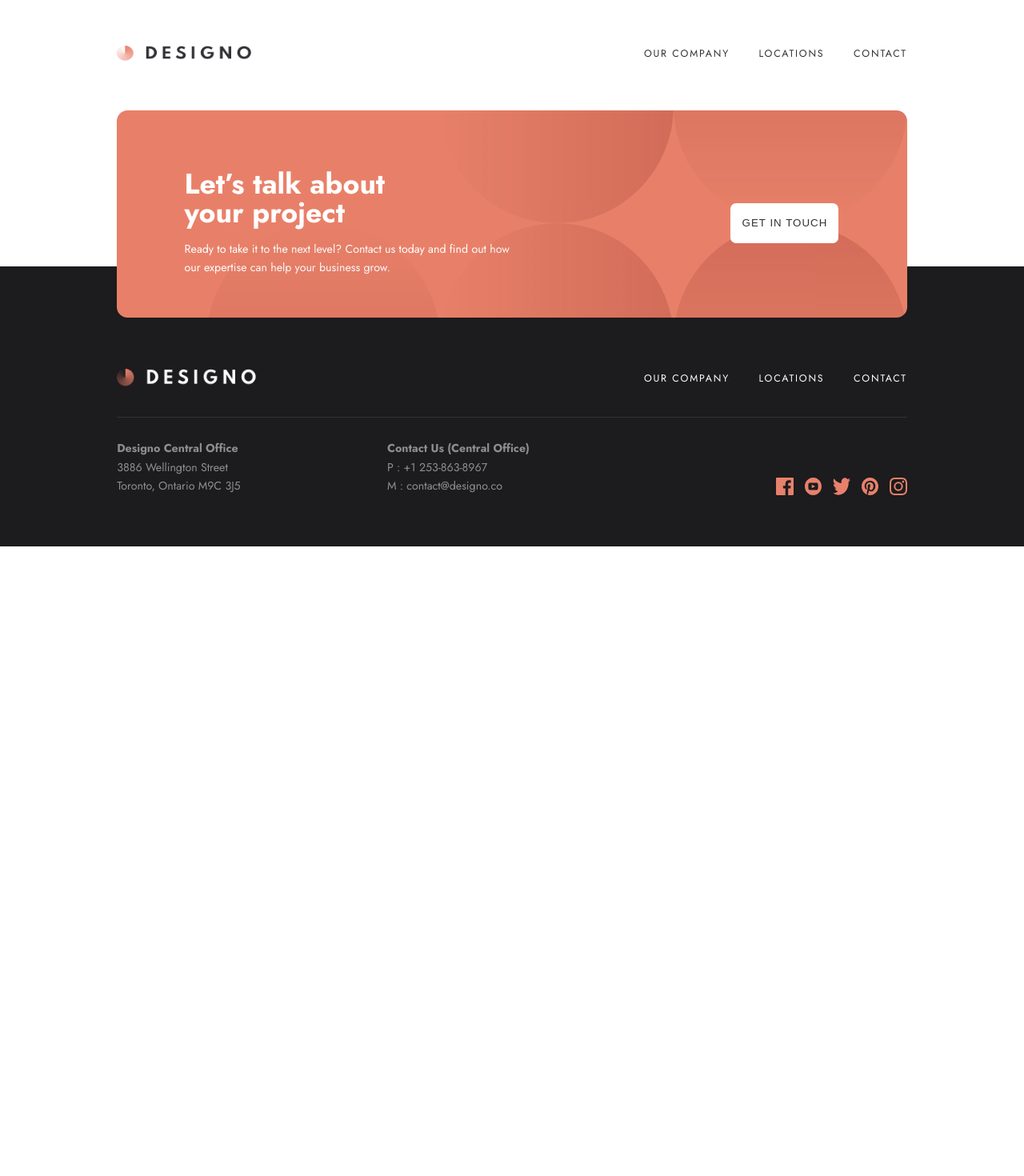
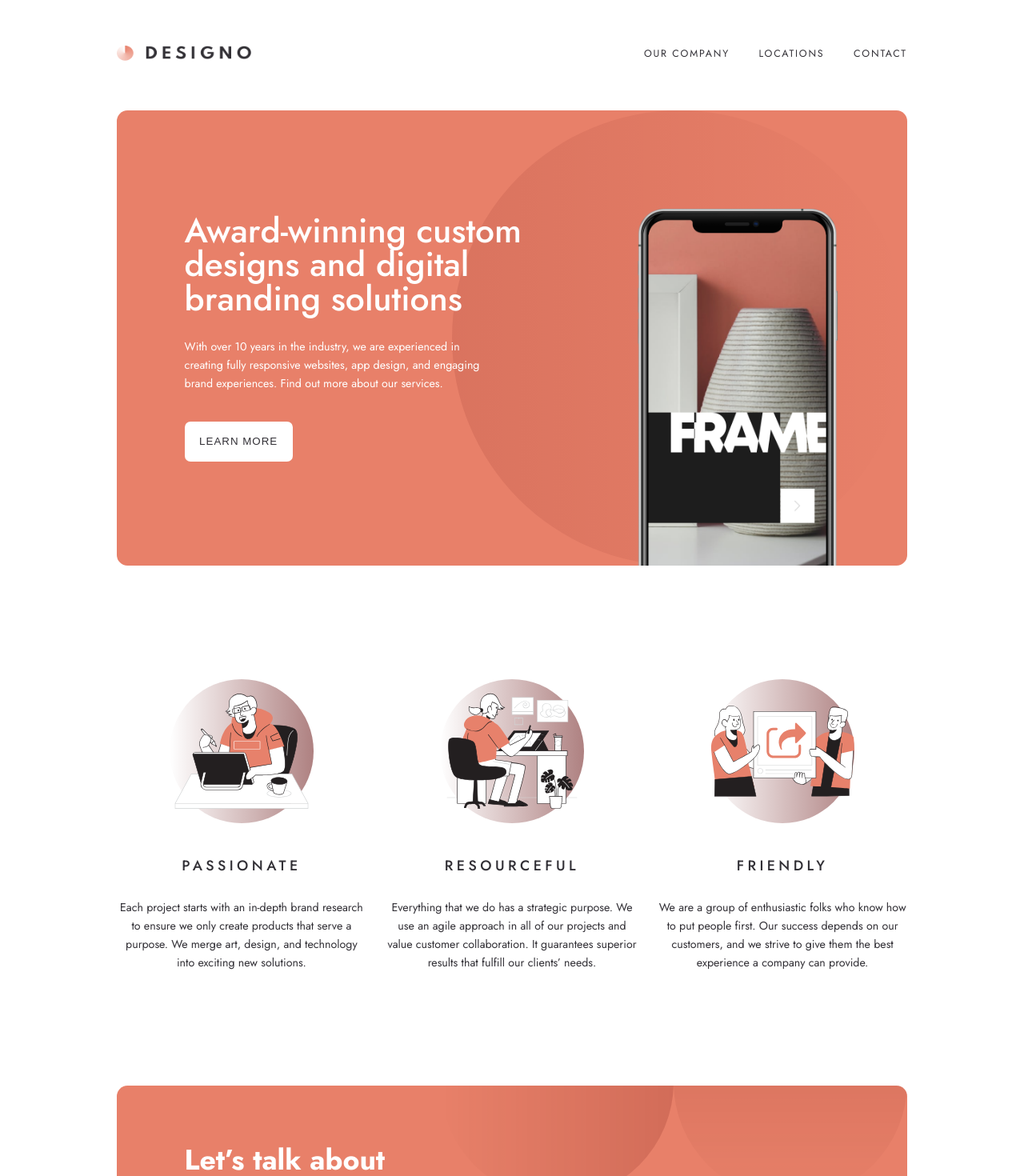
Before and after one commit to CodeVee/designo-multi-page-website, an Angular app: page / in a window 1280 px wide. Shown: the top 1470 px of the page at 80% size. Before the commit the page ends 800 px from the top, so only its background shows below. Built offline with nearby package versions, Linux system fonts and the light colour scheme.

Commit message:
first part home page

```diff
--- a/src/app/app-routing.module.ts
+++ b/src/app/app-routing.module.ts
@@ -1,12 +1,16 @@
 import { NgModule } from '@angular/core';
 import { RouterModule, Routes } from '@angular/router';
+import { HomeComponent } from './pages/home/home.component';
 
-const routes: Routes = [];
+const routes: Routes = [
+  { path: '', component: HomeComponent },
+  { path: '**', redirectTo: '', pathMatch: 'full' }
+];
 
 @NgModule({
   imports: [RouterModule.forRoot(routes)],
   exports: [RouterModule]
 })
 export class AppRoutingModule {
-  static components = [];
+  static components = [HomeComponent];
  }
--- a/src/app/app.component.html
+++ b/src/app/app.component.html
@@ -3,6 +3,11 @@
     <app-nav-bar></app-nav-bar>
   </div>
 </nav>
+<main class="main">
+  <div class="container">
+    <router-outlet></router-outlet>
+  </div>
+</main>
 <section class="project">
   <app-lower-banner></app-lower-banner>
 </section>
--- a/src/app/components/footer/footer.component.html
+++ b/src/app/components/footer/footer.component.html
@@ -2,14 +2,14 @@
 <div class="bar"></div>
 <div class="contact">
   <div class="contact__info">
-    <h5 class="text-regular fw-700">Designo Central Office</h5>
-    <h6 class="text-regular fw-400">3886 Wellington Street</h6>
-    <h6 class="text-regular fw-400">Toronto, Ontario M9C 3J5</h6>
+    <h5 class="text-xs fw-700">Designo Central Office</h5>
+    <h6 class="text-xs fw-400">3886 Wellington Street</h6>
+    <h6 class="text-xs fw-400">Toronto, Ontario M9C 3J5</h6>
   </div>
   <div class="contact__info">
-    <h5 class="text-regular fw-700">Contact Us (Central Office)</h5>
-    <h6 class="text-regular fw-400">P : +1 253-863-8967</h6>
-    <h6 class="text-regular fw-400">M : contact@designo.co</h6>
+    <h5 class="text-xs fw-700">Contact Us (Central Office)</h5>
+    <h6 class="text-xs fw-400">P : +1 253-863-8967</h6>
+    <h6 class="text-xs fw-400">M : contact@designo.co</h6>
   </div>
   <div class="contact__social">
     <a href="https://facebook.com" target="_blank" class="contact__link">
--- a/src/app/components/lower-banner/lower-banner.component.html
+++ b/src/app/components/lower-banner/lower-banner.component.html
@@ -2,8 +2,8 @@
   <div class="banner">
     <img src="assets/shared/desktop/bg-pattern-call-to-action.svg" alt="ball" class="ball">
     <div class="banner__info">
-      <h4 class="text-medium text-white">Let’s talk about your project</h4>
-      <p class="text-regular text-white">
+      <h4 class="text-md text-white">Let’s talk about your project</h4>
+      <p class="text-xs text-white">
         Ready to take it to the next level? Contact us today and find out how our expertise can help your business grow.
       </p>
     </div>
--- a/src/app/components/lower-banner/lower-banner.component.scss
+++ b/src/app/components/lower-banner/lower-banner.component.scss
@@ -3,8 +3,6 @@
 
 .banner {
   height: 29.2rem;
-  background-color: $peach;
-  border-radius: 1.5rem;
   position: relative;
   padding: 7.2rem 9.6rem 4.6rem 9.5rem;
   display: flex;
@@ -17,7 +15,7 @@
 
     h4 {
       width: 30rem;
-      height: 9.8rem;
+      margin-bottom: 1.8rem;
     }
   }
 
--- a/src/app/components/lower-banner/lower-banner.component.ts
+++ b/src/app/components/lower-banner/lower-banner.component.ts
@@ -1,15 +1,8 @@
-import { Component, OnInit } from '@angular/core';
+import { Component } from '@angular/core';
 
 @Component({
   selector: 'app-lower-banner',
   templateUrl: './lower-banner.component.html',
   styleUrls: ['./lower-banner.component.scss']
 })
-export class LowerBannerComponent implements OnInit {
-
-  constructor() { }
-
-  ngOnInit(): void {
-  }
-
-}
+export class LowerBannerComponent { }
--- /dev/null
+++ b/src/app/pages/home/home.component.html
@@ -0,0 +1,44 @@
+<header class="banner header">
+  <div class="header__info">
+    <h1 class="text-lg fw-500 text-white">Award-winning custom designs and digital branding solutions</h1>
+    <p class="text-xs fw-400 text-white">
+      With over 10 years in the industry, we are experienced in creating fully responsive websites, app design,
+      and engaging brand experiences. Find out more about our services.
+    </p>
+    <button class="btn btn-light">Learn more</button>
+  </div>
+  <img src="assets/home/desktop/phone.png" alt="phone" class="header__img">
+  <img src="assets/shared/desktop/bg-pattern-small-circle.svg" alt="ball" class="ball">
+</header>
+<section class="goals grid grid-3">
+  <div class="goal">
+    <figure class="goal__img">
+      <img src="assets/home/desktop/illustration-passionate.svg" alt="Passionate">
+    </figure>
+    <h2 class="goal__header text-sm text-dark fw-500 text-upper ls-5">Passionate</h2>
+    <p class="goal__text text-xs text-dark fw-400">
+      Each project starts with an in-depth brand research to ensure we only create products that serve a purpose. We merge
+      art, design, and technology into exciting new solutions.
+    </p>
+  </div>
+  <div class="goal">
+    <figure class="goal__img">
+      <img src="assets/home/desktop/illustration-resourceful.svg" alt="Resourceful">
+    </figure>
+    <h2 class="goal__header text-sm text-dark fw-500 text-upper ls-5">Resourceful</h2>
+    <p class="goal__text text-xs text-dark fw-400">
+      Everything that we do has a strategic purpose. We use an agile approach in all of our projects and value customer
+      collaboration. It guarantees superior results that fulfill our clients’ needs.
+    </p>
+  </div>
+  <div class="goal">
+    <figure class="goal__img">
+      <img src="assets/home/desktop/illustration-friendly.svg" alt="Friendly">
+    </figure>
+    <h2 class="goal__header text-sm text-dark fw-500 text-upper ls-5">Friendly</h2>
+    <p class="goal__text text-xs text-dark fw-400">
+      We are a group of enthusiastic folks who know how to put people first. Our success depends on our customers, and we
+      strive to give them the best experience a company can provide.
+    </p>
+  </div>
+</section>
--- /dev/null
+++ b/src/app/pages/home/home.component.scss
@@ -0,0 +1,66 @@
+@import 'layout';
+@import 'components';
+
+.header {
+  height: 64rem;
+  padding: 14.5rem 9.6rem 0 9.5rem;
+  display: flex;
+  justify-content: space-between;
+  margin-bottom: 16rem;
+  position: relative;
+
+  &__info {
+    width: 54rem;
+    position: relative;
+    z-index: 1;
+
+    h1 {
+      margin-bottom: 3.1rem;
+    }
+
+    p {
+      margin-bottom: 4rem;
+      width: 44.5rem;
+    }
+  }
+
+  &__img {
+    position: relative;
+    z-index: 1;
+    width: 28.4rem;
+    margin-top: -.6rem;
+  }
+
+  .ball {
+    position: absolute;
+    height: 100%;
+    top: 0;
+    right: 0;
+  }
+}
+
+.goal {
+  display: flex;
+  flex-direction: column;
+  align-items: center;
+  text-align: center;
+  margin-bottom: 16rem;
+
+
+  &__img {
+    width: 20.2rem;
+    height: 20.2rem;
+    background: linear-gradient(90deg, rgba(93, 2, 2, 0.0001) 0%, rgba(93, 2, 2, 0.497569) 100%);
+    border-radius: 50%;
+    // opacity: .2;
+    margin-bottom: 4.8rem;
+
+    img {
+      width: 100%;
+    }
+  }
+
+  &__header {
+    margin-bottom: 3.2rem;
+  }
+}
--- a/src/scss/_components.scss
+++ b/src/scss/_components.scss
@@ -3,18 +3,36 @@
 
 .text {
 
-  &-medium {
+  &-lg {
+    font-size: 4.8rem;
+    line-height: 4.8rem;
+  }
+
+  &-md {
     font-size: 4rem;
     line-height: 4rem;
   }
 
-  &-regular {
+  &-sm {
+    font-size: 2rem;
+    line-height: 2.6rem;
+  }
+
+  &-xs {
     font-size: 1.6rem;
     line-height: 2.6rem;
   }
 
   &-white {
     color: $white;
+  }
+
+  &-dark {
+    color: $dark-grey;
+  }
+
+  &-upper {
+    text-transform: uppercase;
   }
 }
 
@@ -49,3 +67,12 @@
     background: $white;
   }
 }
+
+.banner {
+  background: $peach;
+  border-radius: 1.5rem;
+}
+
+.ls-5 {
+  letter-spacing: .5rem;
+}
--- a/src/scss/_layout.scss
+++ b/src/scss/_layout.scss
@@ -12,3 +12,12 @@
     width: 32.7rem;
   }
 }
+
+.grid {
+  display: grid;
+  gap: 3rem;
+
+  &-3 {
+    grid-template-columns: repeat(3, 1fr);
+  }
+}
```
Also changed, not shown: src/app/pages/home/home.component.ts (added, +8 -0 lines), src/assets/home/desktop/phone.png (added).
